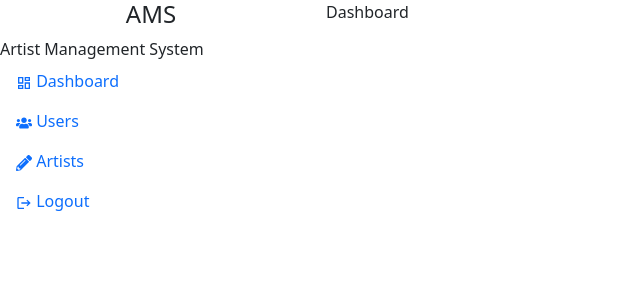
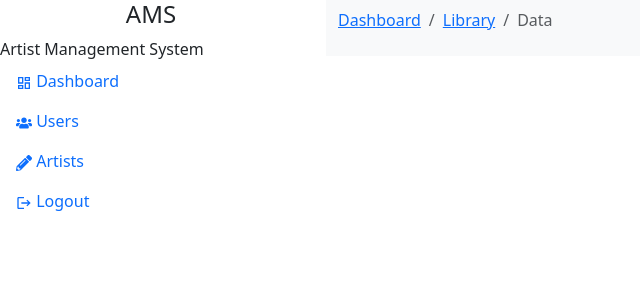
Before and after one commit to bisesh7/Artist-Management-System, a React (Create React App) app in the folder frontend/: page /dashboard in a window 1280 px wide. Shown: the top 300 px of the page, without its empty margins (0-640 px from the left). Built offline with nearby package versions, Linux system fonts and the light colour scheme.

Commit message:
Feat: Initialize users page

```diff
--- a/frontend/src/Components/NavbarComponent.jsx
+++ b/frontend/src/Components/NavbarComponent.jsx
@@ -1,3 +1,19 @@
-const NavbarComponent = {};
+import { Breadcrumb, Container, Navbar } from "react-bootstrap";
+
+const NavbarComponent = () => {
+  return (
+    <Navbar expand="lg" className="bg-body-tertiary">
+      <Container>
+        <Breadcrumb>
+          <Breadcrumb.Item href="#">Dashboard</Breadcrumb.Item>
+          <Breadcrumb.Item href="https://getbootstrap.com/docs/4.0/components/breadcrumb/">
+            Library
+          </Breadcrumb.Item>
+          <Breadcrumb.Item active>Data</Breadcrumb.Item>
+        </Breadcrumb>
+      </Container>
+    </Navbar>
+  );
+};
 
 export default NavbarComponent;
--- /dev/null
+++ b/frontend/src/Components/UsersComponent.jsx
@@ -0,0 +1,6 @@
+const UsersComponent = () => {
+  <h1>User Management</h1>;
+  <span>A comprehension list of user accounts and their details</span>;
+};
+
+return UsersComponent;
--- a/frontend/src/Pages/Dashboard.jsx
+++ b/frontend/src/Pages/Dashboard.jsx
@@ -1,6 +1,7 @@
 import { Col, Nav, Row } from "react-bootstrap";
 import { FaPencilAlt, FaUsers } from "react-icons/fa";
 import { MdLogout, MdOutlineDashboard } from "react-icons/md";
+import NavbarComponent from "../Components/NavbarComponent";
 
 const Dashboard = () => {
   return (
@@ -27,7 +28,9 @@ const Dashboard = () => {
         </Nav>
       </Col>
 
-      <Col>Dashboard</Col>
+      <Col>
+        <NavbarComponent />
+      </Col>
     </Row>
   );
 };
```
